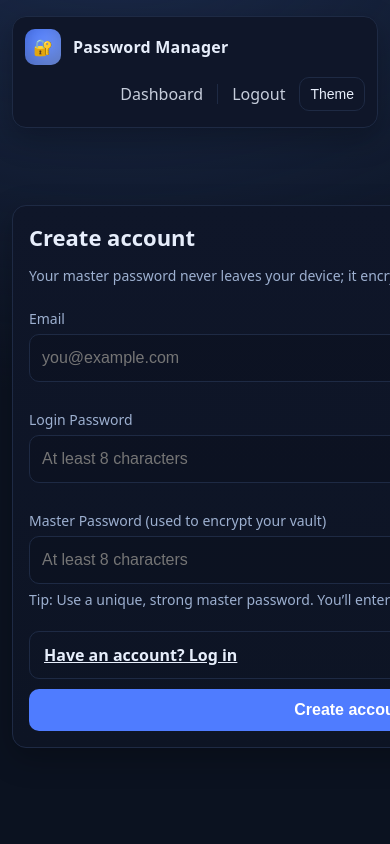
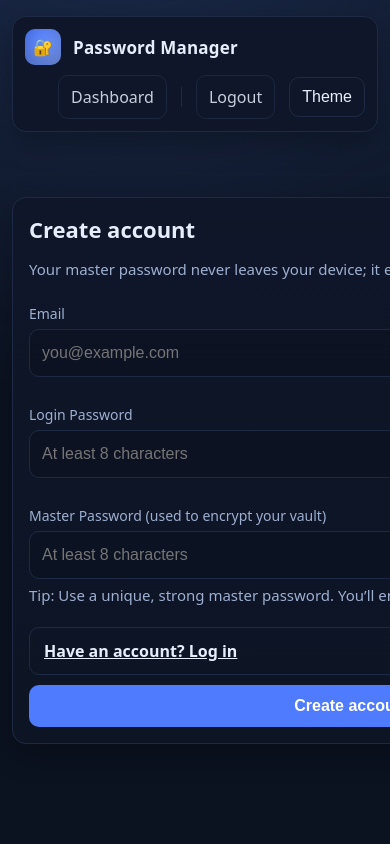
Before and after one commit to RonitManchanda/password-manager-web, a Flask app: page /register in a window 390 px wide; the page is wider, and only the part inside the window is pictured. Run offline with Flask 3, Linux system fonts and the light colour scheme; some libraries are stand-ins or nearby versions.

Commit message:
Updated mobile UI

```diff
--- a/static/css/style.css
+++ b/static/css/style.css
@@ -1,6 +1,7 @@
 /* ====== Reset & layout guards ====== */
 *, *::before, *::after { box-sizing: border-box; }
 html, body { height: 100%; }
+html { -webkit-text-size-adjust: 100%; } /* iOS zoom sanity */
 :root {
   --bg: #0b1220;
   --panel: #0f1629;
@@ -48,10 +49,7 @@ body {
 }
 .brand h1 { font-size:18px; margin:0; letter-spacing:.2px; white-space: nowrap; }
 .nav a { color: var(--text); text-decoration:none; opacity:.85; }
-.nav .links {
-  display:flex; gap:14px; align-items:center;
-  flex: 1 1 auto; justify-content:flex-end; min-width: 0;
-}
+.nav .links { display:flex; gap:14px; align-items:center; flex: 1 1 auto; justify-content:flex-end; min-width: 0; }
 .divider { width:1px; height:20px; background:var(--border); }
 
 /* ====== Cards / common ====== */
@@ -60,9 +58,10 @@ body {
   border:1px solid var(--border);
   border-radius: var(--radius);
   padding: 20px;
-  margin: 18px 0;
+  margin: 18px auto;                 /* center cards */
   box-shadow: var(--shadow);
   overflow: hidden;
+  max-width: 980px;                  /* match container width for safety */
 }
 .card h2 { margin: 0 0 10px; font-size: 22px; }
 .subtle { color: var(--muted); font-size: 14px; }
@@ -81,7 +80,8 @@ label { display:block; margin:10px 0 6px; font-size:14px; color:var(--muted); }
 .input, select, textarea {
   width: 100%;
   display: block;
-  padding: 12px 12px;
+  padding: 14px 12px;                /* >=16px text size on iOS */
+  font-size: 16px;
   border-radius: 10px;
   border: 1px solid var(--border);
   outline: none;
@@ -90,8 +90,9 @@ label { display:block; margin:10px 0 6px; font-size:14px; color:var(--muted); }
 }
 .btn {
   appearance:none; border:none; cursor:pointer; font-weight:600;
-  background: var(--primary); color:#fff; padding:10px 14px;
+  background: var(--primary); color:#fff; padding:12px 14px; /* bigger tap */
   border-radius:10px; transition:transform .03s ease, filter .2s ease, background .2s ease;
+  font-size:16px;
 }
 .btn:hover { filter: brightness(1.05); }
 .btn:active { transform: translateY(1px); }
@@ -108,10 +109,11 @@ label { display:block; margin:10px 0 6px; font-size:14px; color:var(--muted); }
   background:rgba(255,255,255,.04);
 }
 
-/* Buttons row that stacks on mobile */
+/* Reusable actions row that stacks on mobile */
 .actions { display:flex; gap:10px; justify-content:flex-end; }
 @media (max-width: 640px){
   .actions { flex-direction: column; align-items: stretch; }
+  .actions .btn, .actions a.btn { width: 100%; }   /* full width buttons */
 }
 
 /* ====== Table (responsive) ====== */
@@ -139,27 +141,40 @@ label { display:block; margin:10px 0 6px; font-size:14px; color:var(--muted); }
 /* ====== Theme toggle ====== */
 .toggle {
   border:1px solid var(--border); background:transparent; color:var(--text);
-  padding:8px 10px; border-radius:10px; font-size:14px;
+  padding:10px 12px; border-radius:10px; font-size:16px;
 }
 
-/* ====== Mobile tweaks ====== */
+/* ====== Mobile layout rules ====== */
 @media (max-width: 640px){
   .container { padding: 12px; }
 
-  .nav { flex-wrap: wrap; padding: 12px; }
-  .brand h1 { font-size:16px; }
-  .subtle.brand-note { display:none; } /* hide “made by” on tiny screens if you want */
+  /* Make the nav two rows:
+     Row 1: brand
+     Row 2: links (full width) */
+  .nav {
+    flex-direction: column;
+    align-items: stretch;
+    gap: 10px;
+    padding: 12px;
+  }
+  .brand { justify-content: flex-start; }
+  .brand h1 { font-size:17px; }
+  .subtle.brand-note { display:none; } /* drop “made by” on tiny screens */
 
   .links {
     width: 100%;
-    justify-content: flex-start;
-    gap: 10px;
-    overflow-x: auto;
-    padding-bottom: 4px;
+    justify-content: space-between;
+    gap: 8px;
+    flex-wrap: wrap;             /* wrap instead of overflowing */
+  }
+  .links a, .links .toggle {
+    padding:10px 12px;
+    border:1px solid var(--border);
+    border-radius:10px;
   }
 
-  .card { padding: 16px; margin: 14px 0; }
-  .input { padding: 14px 12px; font-size: 16px; } /* bigger tap targets */
-  .btn { padding: 12px 14px; font-size: 16px; }
-  .center-page { min-height: calc(100vh - 140px); }
+  .card { padding: 16px; margin: 14px auto; width: 100%; }
+
+  /* Increase paragraph line length comfort */
+  .subtle { font-size: 15px; }
 }
```
